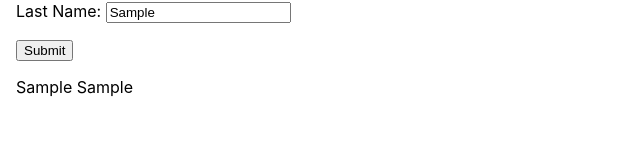
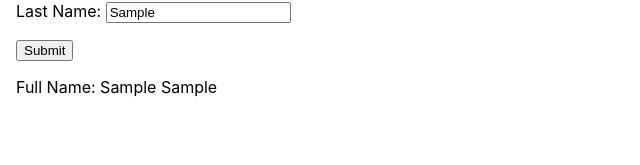
Before and after one commit to Bibhushan/full-name, a React (Create React App) app: page / in a window 1280 px wide. Both pictures are taken after typing "Sample", "Sample" into the empty fields and a click on the button "Submit". Shown: the part 135-300 px from the top of the page, without its empty margins (0-640 px from the left). Built offline with nearby package versions, Linux system fonts and the light colour scheme.

Commit message:
added 'Full Name' label

```diff
--- a/src/App.js
+++ b/src/App.js
@@ -40,7 +40,7 @@ function App() {
         <p><span>First Name: </span><input type='text' onChange={handleFirstName}/></p>
         <p><span>Last Name: </span><input type='text' onChange={handleLastName}/></p>
         <button type='submit' onClick={handleFullName}>Submit</button>
-        {fullName && <p>{fullName}</p>}
+        {fullName && <p>Full Name:{" " + fullName}</p>}
       </form>
       {/* <header className="App-header">
         <img src={logo} className="App-logo" alt="logo" />
```
